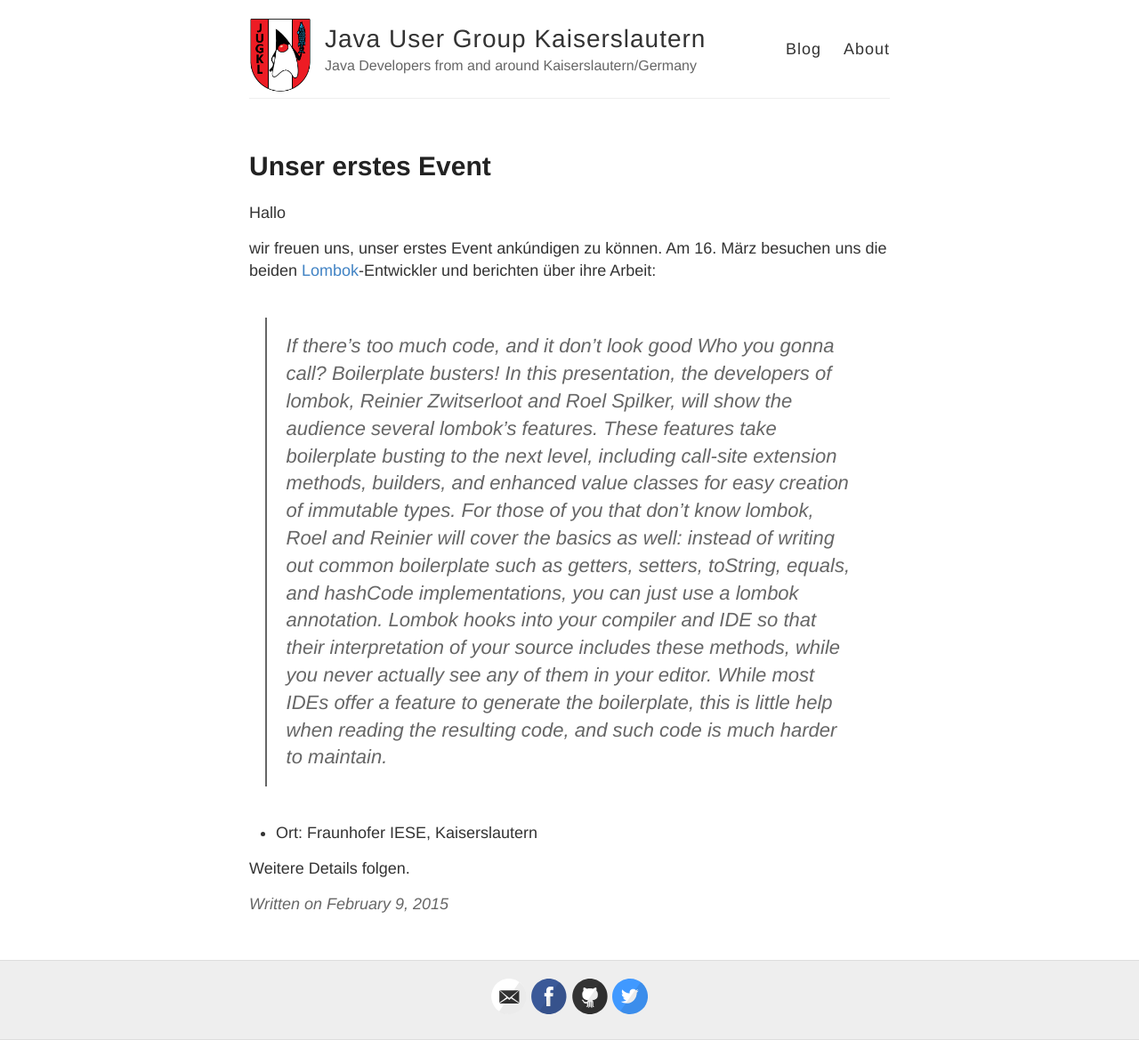
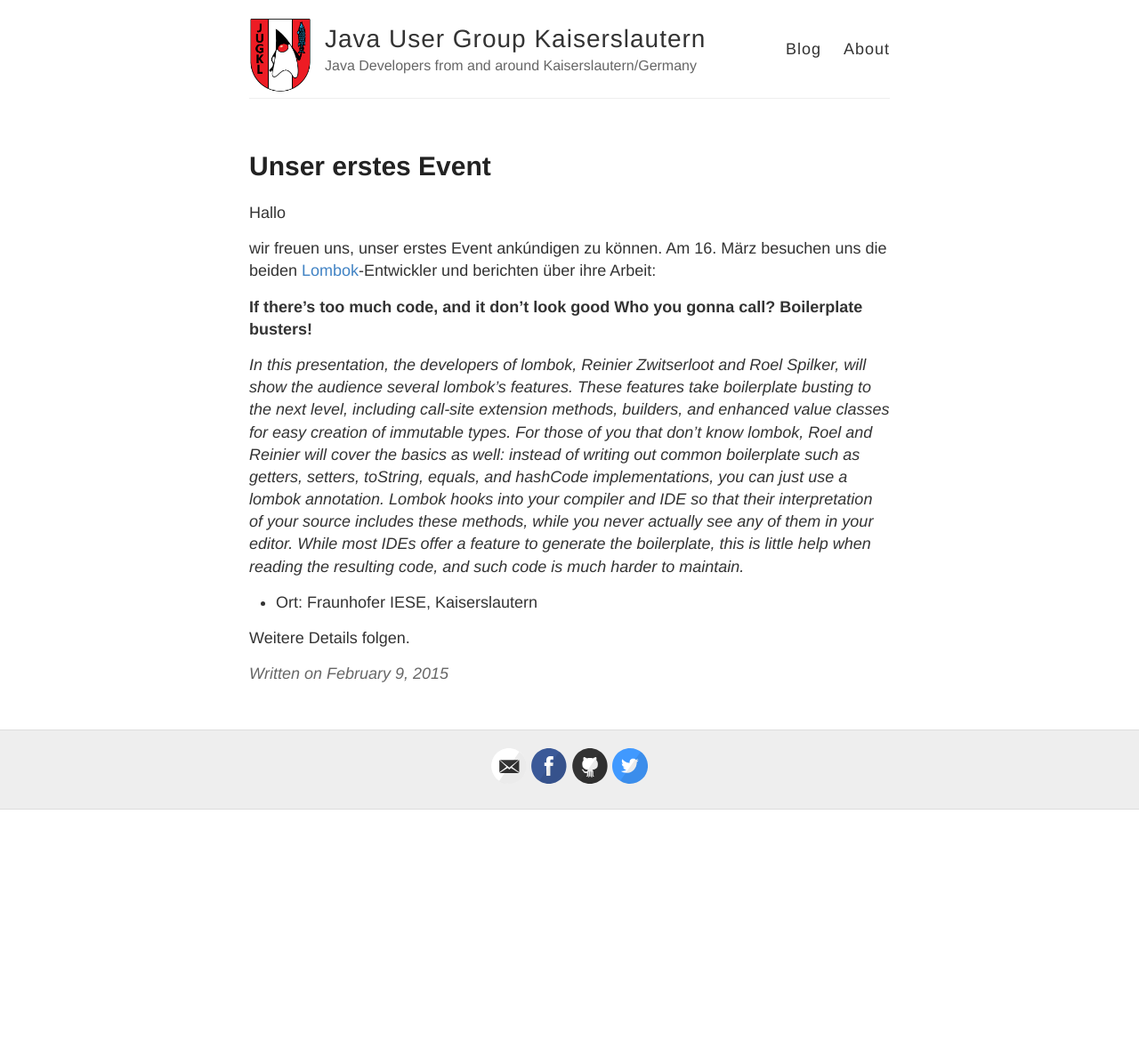
Before and after one commit to jugkl/jugkl.github.io, a Jekyll site: the page built from _posts/2015-02-09-Erstes-Event.md, in a window 1280 px wide. Shown: the whole page at 89% size. Built offline with Jekyll 4.4.1, drawn with Linux system fonts in a browser that asks for light colours; Markdown is read by kramdown in place of the engine named in the settings; after the commit the page ends 910 px from its top, so only the background shows below that.

```diff
--- a/_posts/2015-02-09-Erstes-Event.md
+++ b/_posts/2015-02-09-Erstes-Event.md
@@ -7,7 +7,9 @@ Hallo
 
 wir freuen uns, unser erstes Event ankúndigen zu können. Am 16. März besuchen uns die beiden [Lombok](http://projectlombok.org/)-Entwickler und berichten über ihre Arbeit:
 
->If there's too much code, and it don't look good Who you gonna call? Boilerplate busters! In this presentation, the developers of lombok, Reinier Zwitserloot and Roel Spilker, will show the audience several lombok's features. These features take boilerplate busting to the next level, including call-site extension methods, builders, and enhanced value classes for easy creation of immutable types. For those of you that don't know lombok, Roel and Reinier will cover the basics as well: instead of writing out common boilerplate such as getters, setters, toString, equals, and hashCode implementations, you can just use a lombok annotation. Lombok hooks into your compiler and IDE so that their interpretation of your source includes these methods, while you never actually see any of them in your editor. While most IDEs offer a feature to generate the boilerplate, this is little help when reading the resulting code, and such code is much harder to maintain.
+**If there's too much code, and it don't look good Who you gonna call? Boilerplate busters!**
+
+*In this presentation, the developers of lombok, Reinier Zwitserloot and Roel Spilker, will show the audience several lombok's features. These features take boilerplate busting to the next level, including call-site extension methods, builders, and enhanced value classes for easy creation of immutable types. For those of you that don't know lombok, Roel and Reinier will cover the basics as well: instead of writing out common boilerplate such as getters, setters, toString, equals, and hashCode implementations, you can just use a lombok annotation. Lombok hooks into your compiler and IDE so that their interpretation of your source includes these methods, while you never actually see any of them in your editor. While most IDEs offer a feature to generate the boilerplate, this is little help when reading the resulting code, and such code is much harder to maintain.*
 
 * Ort: Fraunhofer IESE, Kaiserslautern
 
```
